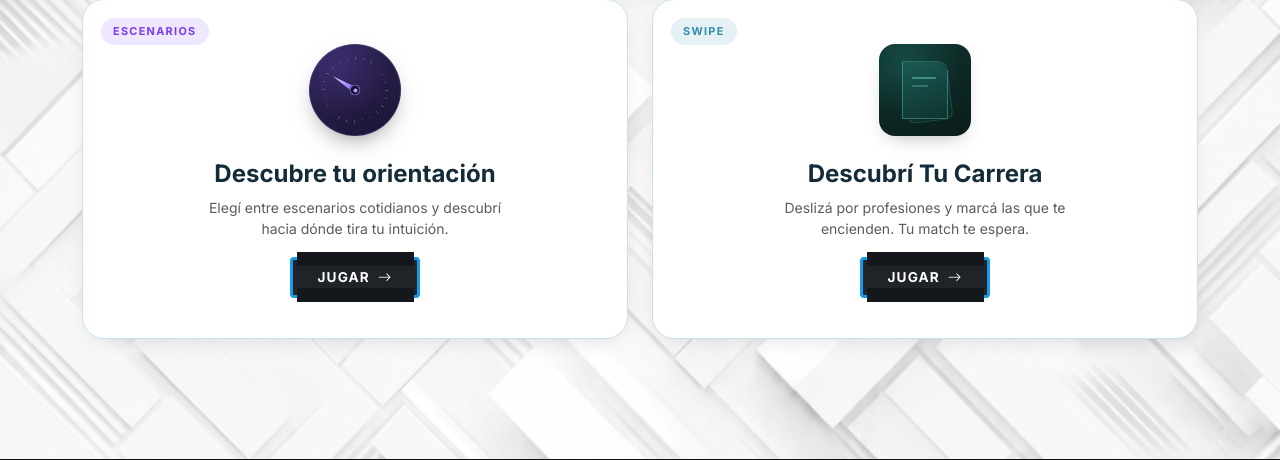
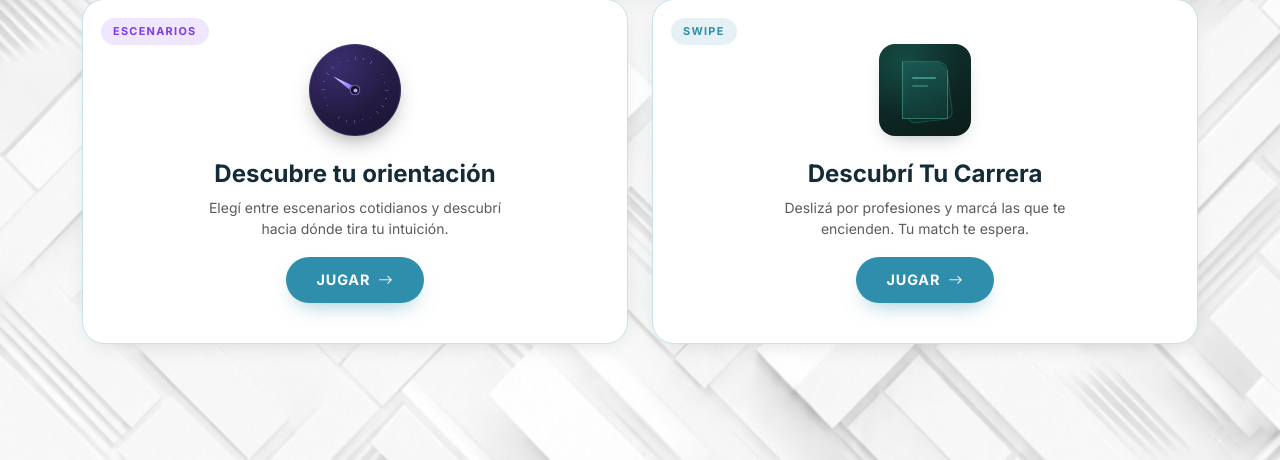
Before and after one commit to faabru/Futuro-360, a Flask app: template templates/juego.html in a window 1280 px wide. Shown: the part 489-949 px from the top of the page. Run offline with Flask 3, Linux system fonts and the light colour scheme; the template is opened without the code that fills it, so the values that code supplies are empty; parts of the project's set-up code (start-up, migrations or seed data) failed here and were passed over; some libraries are stand-ins or nearby versions.

Commit message:
feat: chips JUGAR simples y botones de inicio con animación Valorant
- Los chips JUGAR de 'Descubre tu orientación' y 'Descubrí Tu Carrera'
  pasan a ser píldoras simples con el estilo del sitio (background
  var(--primary), texto blanco), como el resto de la página.
- Se restaura el botón Valorant animado (frame dividido + reveal rojo
  skew) en Empezar (¿Listo para el desafío?) y Comenzar (Encontrá tu
  match vocacional).

```diff
--- a/templates/juego.html
+++ b/templates/juego.html
@@ -304,60 +304,17 @@
         align-items: center;
         gap: 8px;
         margin-top: 18px;
-        padding: 10px 26px;
+        padding: 12px 30px;
         border-radius: 999px;
-        font-weight: 700;
-        font-size: 0.85rem;
-        letter-spacing: 0.06em;
-        transition: all 0.25s ease;
-    }
-    .game-select-card:hover .play-chip { gap: 12px; }
-    .game-select-card .play-chip.holo {
-        position: relative;
-        display: inline-flex;
-        align-items: center;
-        justify-content: center;
-        gap: 8px;
-        margin-top: 18px;
-        width: 9.5em;
-        height: 3em;
-        padding: 0;
-        border: 3px solid #149CEA;
-        border-radius: 0.3em;
-        background-color: #202429;
+        background: var(--primary);
         color: #fff;
         font-weight: 700;
-        font-size: 0.85rem;
-        letter-spacing: 0.08em;
-        line-height: 1;
-        transition: box-shadow 1s ease;
-        cursor: pointer;
-    }
-    .game-select-card .play-chip.holo::after {
-        content: "";
-        position: absolute;
-        top: -8px;
-        left: 3%;
-        width: 95%;
-        height: 40%;
-        background-color: #14171b;
-        transition: transform 0.5s ease;
-        transform-origin: center;
-    }
-    .game-select-card .play-chip.holo::before {
-        content: "";
-        position: absolute;
-        top: 80%;
-        left: 3%;
-        width: 95%;
-        height: 40%;
-        background-color: #14171b;
-        transition: transform 0.5s ease;
-        transform-origin: center;
-    }
-    .game-select-card:hover .play-chip.holo::before,
-    .game-select-card:hover .play-chip.holo::after { transform: scale(0); }
-    .game-select-card:hover .play-chip.holo { box-shadow: inset 0px 0px 25px #1479EA; }
+        font-size: 0.9rem;
+        letter-spacing: 0.06em;
+        box-shadow: 0 10px 22px -10px rgba(47, 142, 171, 0.55);
+        transition: transform 0.25s cubic-bezier(0.22, 1, 0.36, 1), box-shadow 0.25s ease;
+    }
+    .game-select-card:hover .play-chip { transform: translateY(-3px); box-shadow: 0 14px 28px -12px rgba(47, 142, 171, 0.6); }
     .game-select-card .game-tag {
         position: absolute;
         top: 18px;
@@ -1073,7 +1111,7 @@
                 </div>
                 <h4 class="fw-bold mb-2">Descubre tu orientación</h4>
                 <p class="text-muted small mb-0" style="max-width:300px;">Elegí entre escenarios cotidianos y descubrí hacia dónde tira tu intuición.</p>
-                <span class="play-chip holo">
+                <span class="play-chip">
                     JUGAR <i class="bi bi-arrow-right"></i>
                 </span>
             </div>
@@ -1090,7 +1128,7 @@
                 </div>
                 <h4 class="fw-bold mb-2">Descubrí Tu Carrera</h4>
                 <p class="text-muted small mb-0" style="max-width:300px;">Deslizá por profesiones y marcá las que te encienden. Tu match te espera.</p>
-                <span class="play-chip holo">
+                <span class="play-chip">
                     JUGAR <i class="bi bi-arrow-right"></i>
                 </span>
             </div>
```
Also changed, not shown: other parts of templates/juego.html (+93 -2 lines).
